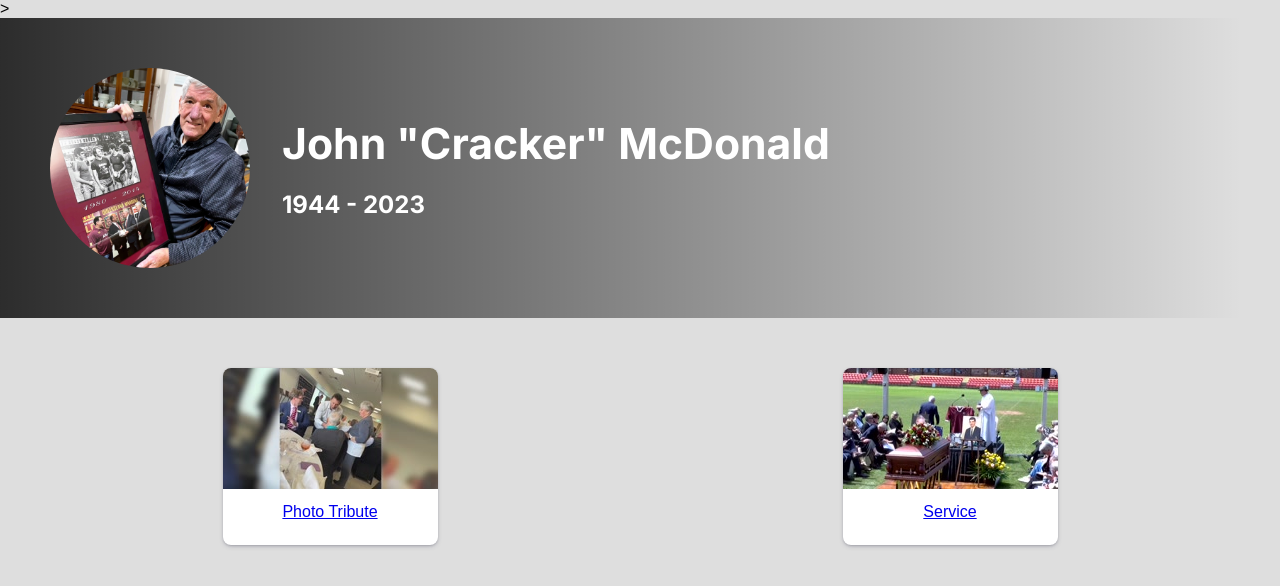
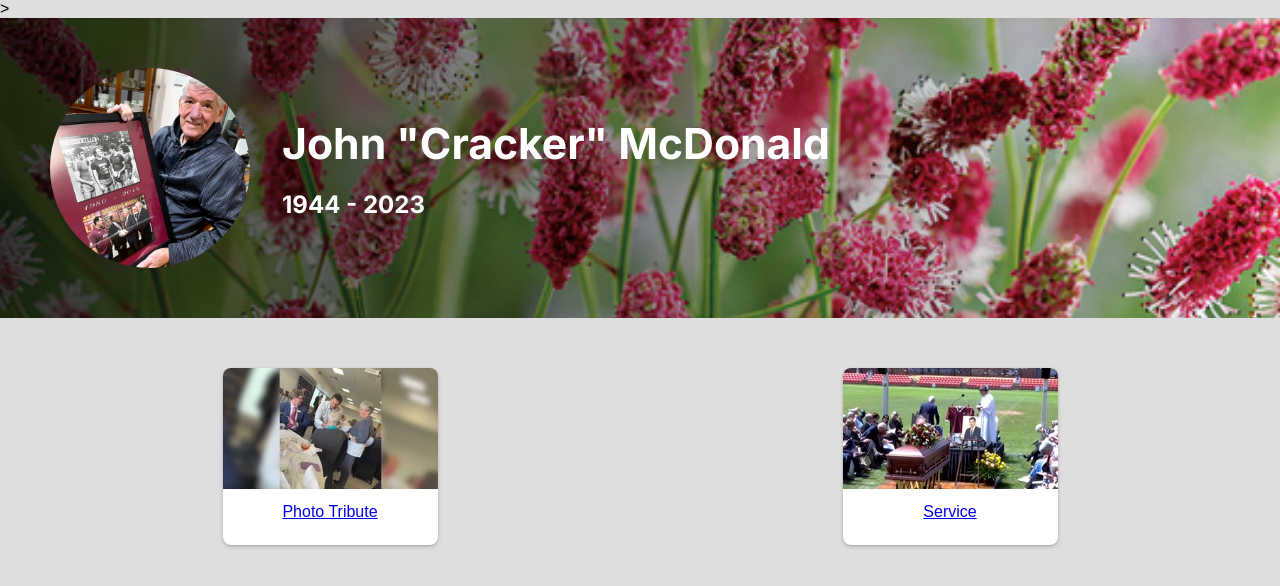
Before and after one commit to Joel-Easil/John-Cracker-McDonald, a plain HTML site: page index.html in a window 1280 px wide. Shown: the top 586 px of the page. Drawn offline with Linux system fonts and the light colour scheme.

Commit message:
Update styles.css

```diff
--- a/styles.css
+++ b/styles.css
@@ -13,7 +13,7 @@ h1, p {
 
 .header {
     height: 300px;
-    background-image: url('content/header.jpeg');
+    background-image: url('header.jpeg');
     background-size: cover;
     background-position: center;
 }
```
